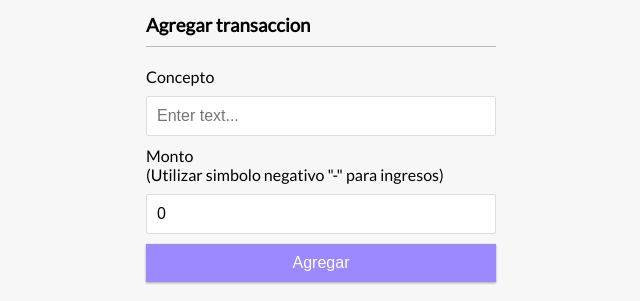
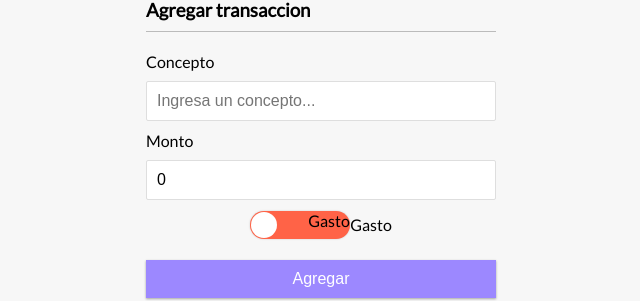
Before and after one commit to Danidehs/gastos-mensuales, a React (Create React App) app in the folder client/: page / in a window 1280 px wide. Shown: the part 418-719 px from the top of the page, without its empty margins (319-959 px from the left). Built offline with nearby package versions, Linux system fonts and the light colour scheme; no server answers.

Commit message:
Agregar toggle button para determinar si es un ingreso o un gasto

```diff
--- a/client/package.json
+++ b/client/package.json
@@ -10,6 +10,7 @@
     "react": "^18.2.0",
     "react-dom": "^18.2.0",
     "react-scripts": "^3.0.1",
+    "react-switch": "^7.0.0",
     "web-vitals": "^2.1.4"
   },
   "scripts": {
--- a/client/src/App.css
+++ b/client/src/App.css
@@ -155,3 +155,7 @@ input[type='number'] {
     width: 300px;
   }
 }
+
+.react-switch-bg {
+  box-shadow: 0 0 2px rgba(0, 0, 0, 0.2);
+}
--- a/client/src/components/AddTransaction.js
+++ b/client/src/components/AddTransaction.js
@@ -1,9 +1,11 @@
-import React, { useState, useContext } from "react";
-import { GlobalContext } from "../context/GlobalState";
+import React, { useState, useContext } from 'react';
+import Switch from 'react-switch';
+import { GlobalContext } from '../context/GlobalState';
 
 export const AddTransaction = () => {
-  const [text, setText] = useState("");
+  const [text, setText] = useState('');
   const [amount, setAmount] = useState(0);
+  const [isIncome, setIsIncome] = useState(false); // Default to expense
 
   const { addTransaction } = useContext(GlobalContext);
 
@@ -12,7 +14,7 @@ export const AddTransaction = () => {
     const newTransaction = {
       id: Math.floor(Math.random() * 10000000),
       text,
-      amount: -amount,
+      amount: isIncome ? amount : -amount,
     };
 
     addTransaction(newTransaction);
@@ -22,28 +24,49 @@ export const AddTransaction = () => {
     <>
       <h3>Agregar transaccion</h3>
       <form onSubmit={onSubmit}>
-        <div className="form-control">
-          <label htmlFor="text">Concepto</label>
+        <div className='form-control'>
+          <label htmlFor='text'>Concepto</label>
           <input
-            type="text"
+            type='text'
             value={text}
             onChange={(e) => setText(e.target.value)}
-            placeholder="Enter text..."
+            placeholder='Ingresa un concepto...'
           />
         </div>
-        <div className="form-control">
-          <label htmlFor="amount">
+        <div className='form-control'>
+          <label htmlFor='amount'>
             Monto <br />
-            (Utilizar simbolo negativo "-" para ingresos)
           </label>
           <input
-            type="number"
+            type='number'
             value={amount}
             onChange={(e) => setAmount(e.target.value)}
-            placeholder="Enter amount..."
+            placeholder='Enter amount...'
           />
         </div>
-        <button className="btn">Agregar</button>
+        <div
+          style={{
+            display: 'flex',
+            justifyContent: 'center',
+            alignItems: 'center',
+            height: '50px',
+          }}
+          className='form-control'
+        >
+          <label>
+            <Switch
+              onChange={() => setIsIncome(!isIncome)}
+              checked={isIncome}
+              onColor='#4CAF50' // Green for income
+              offColor='#FF6347' // Soft red for expenses
+              uncheckedIcon={<div>Gasto</div>}
+              checkedIcon={<div>Ingreso</div>}
+              width={100}
+            />
+          </label>
+          <span>{isIncome ? 'Ingreso' : 'Gasto'}</span>
+        </div>
+        <button className='btn'>Agregar</button>
       </form>
     </>
   );
```
Also changed, not shown: 1 other file (tests, documents, lock files or other folders).
